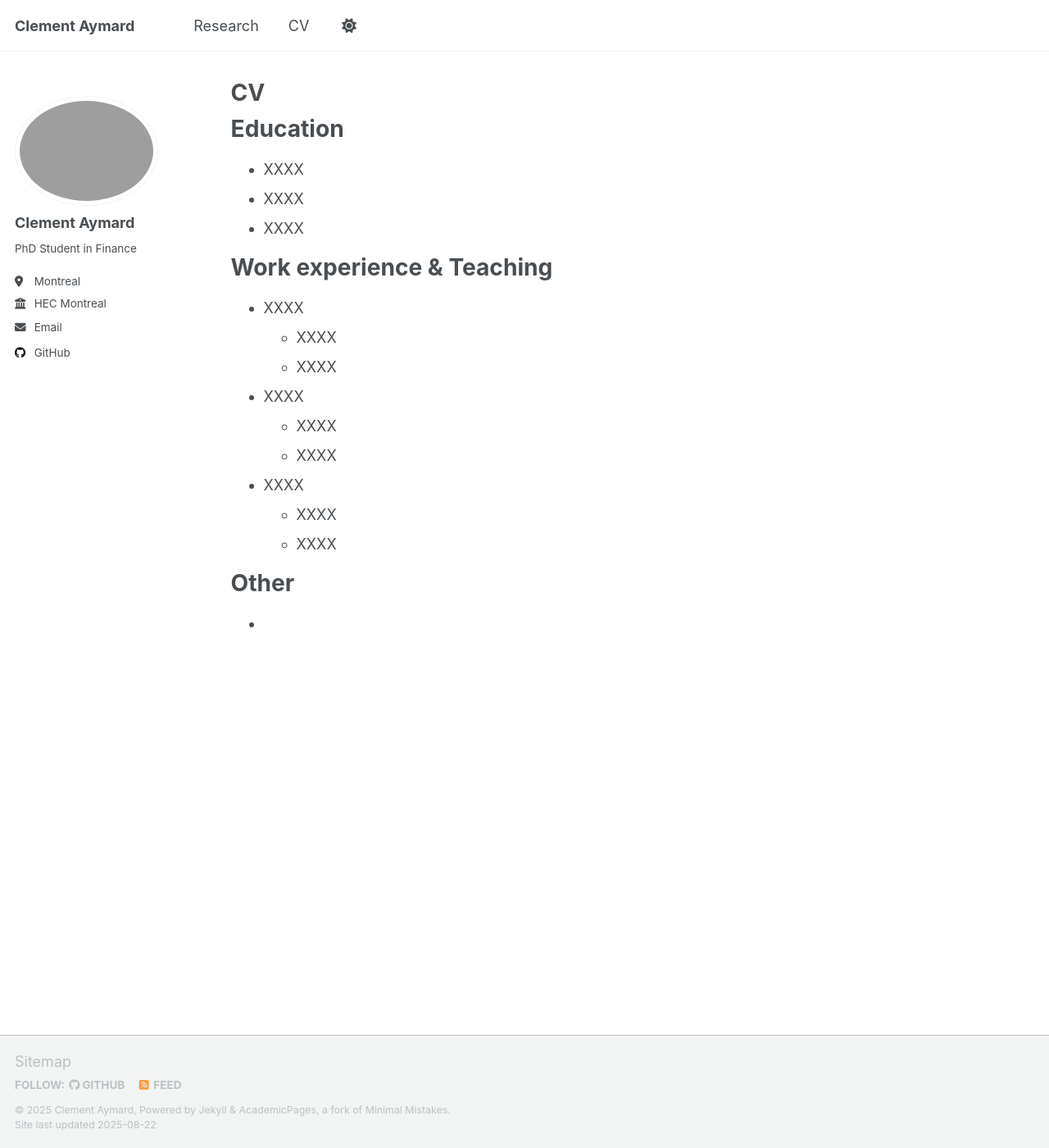
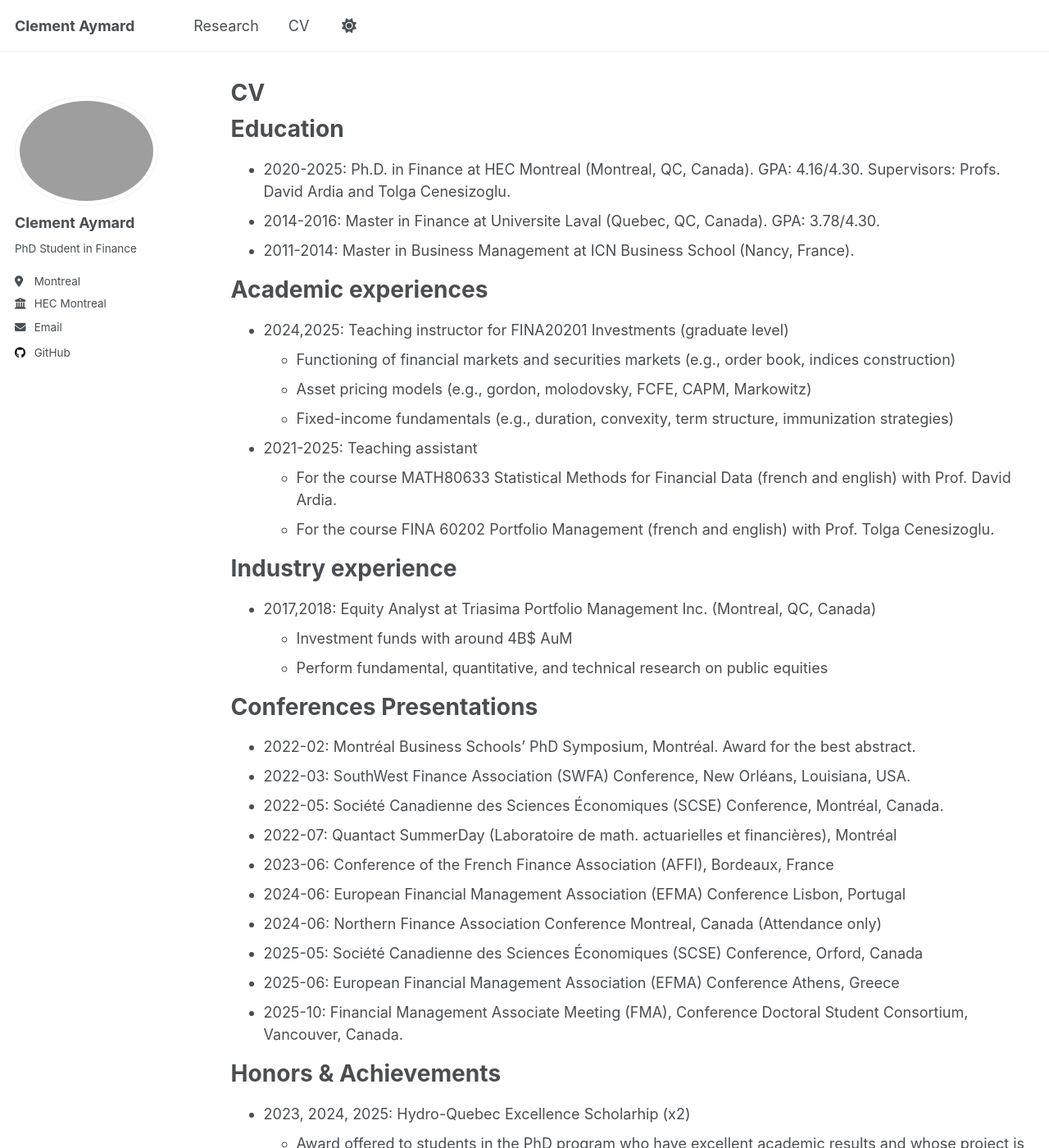
Before and after one commit to clemaymd/clemaymd.github.io, a Jekyll site: the page built from _pages/cv.md, in a window 1280 px wide and 1400 px high. Shown: the whole window at 82% size. Built offline with Jekyll 4.4.1, drawn with Linux system fonts in a browser that asks for light colours; a script that is not in the unit is left out; some of the changed text lies outside the part shown.

Commit message:
Update cv.md

```diff
--- a/_pages/cv.md
+++ b/_pages/cv.md
@@ -11,24 +11,56 @@ redirect_from:
 
 Education
 ======
-* XXXX
-* XXXX
-* XXXX
+* 2020-2025: Ph.D. in Finance at HEC Montreal (Montreal, QC, Canada). GPA: 4.16/4.30. Supervisors: Profs. David Ardia and Tolga Cenesizoglu.
+* 2014-2016: Master in Finance at Universite Laval (Quebec, QC, Canada). GPA: 3.78/4.30.
+* 2011-2014: Master in Business Management at ICN Business School (Nancy, France).
 
-Work experience & Teaching
+Academic experiences
 ======
-* XXXX
-  * XXXX
-  * XXXX
+* 2024,2025: Teaching instructor for FINA20201 Investments (graduate level)
+  * Functioning of financial markets and securities markets (e.g., order book, indices construction)
+  * Asset pricing models (e.g., gordon, molodovsky, FCFE, CAPM, Markowitz)
+  * Fixed-income fundamentals (e.g., duration, convexity, term structure, immunization strategies)
 
-* XXXX
-  * XXXX
-  * XXXX
+* 2021-2025: Teaching assistant
+  * For the course MATH80633 Statistical Methods for Financial Data (french and english) with Prof. David Ardia.
+  * For the course FINA 60202 Portfolio Management (french and english) with Prof. Tolga Cenesizoglu.
 
-* XXXX
-  * XXXX
-  * XXXX
+Industry experience
+======
+* 2017,2018: Equity Analyst at Triasima Portfolio Management Inc. (Montreal, QC, Canada)
+  * Investment funds with around 4B$ AuM
+  * Perform fundamental, quantitative, and technical research on public equities
 
-Other
+Conferences Presentations
 ======
-*
+* 2022-02: Montréal Business Schools' PhD Symposium, Montréal. Award for the best abstract.
+* 2022-03: SouthWest Finance Association (SWFA) Conference, New Orléans, Louisiana, USA.
+* 2022-05: Société Canadienne des Sciences Économiques (SCSE) Conference, Montréal, Canada.
+* 2022-07: Quantact SummerDay (Laboratoire de math. actuarielles et financières), Montréal
+* 2023-06: Conference of the French Finance Association (AFFI), Bordeaux, France
+* 2024-06: European Financial Management Association (EFMA) Conference Lisbon, Portugal
+* 2024-06: Northern Finance Association Conference Montreal, Canada (Attendance only)
+* 2025-05: Société Canadienne des Sciences Économiques (SCSE) Conference, Orford, Canada
+* 2025-06: European Financial Management Association (EFMA) Conference Athens, Greece
+* 2025-10: Financial Management Associate Meeting (FMA), Conference Doctoral Student Consortium, Vancouver, Canada.
+
+Honors & Achievements
+======
+* 2023, 2024, 2025: Hydro-Quebec Excellence Scholarhip (x2)
+  * Award offered to students in the PhD program who have excellent academic results and whose project is related to the field of energy or sustainable development.
+* 2024: UQAM FinTech Chair
+* 2024: GERAD (Group for Research in Decision Analysis) scholarship for conference expenses
+* 2021: Jean-Louis Mercier Scholarship (HEC Montreal)
+  * Award for Ph.D. student with excellent academic records
+* 2021:	Fin-ML Scholarship
+* 2020: Daniel-Brosseau & Peter-Letko Scholarship
+  * Admission scholarship award from HEC Montréal Ph.D. program
+2016: CFA professional designation
+  * Passed all levels on the first attempt, charter pending upon required experience
+
+Language & Valuable Skills
+======
+Languages: French (native) & English (fluent)
+Programming-related skills: Proficient in R, SAS and Python. User of Github and Visual Studio Code.
+Abilities with finance databases: WRDS environment (CRSP, COMPUSTAT, NYSE TAQ, etc), Bloomberg, Morningstar Direct.
```
